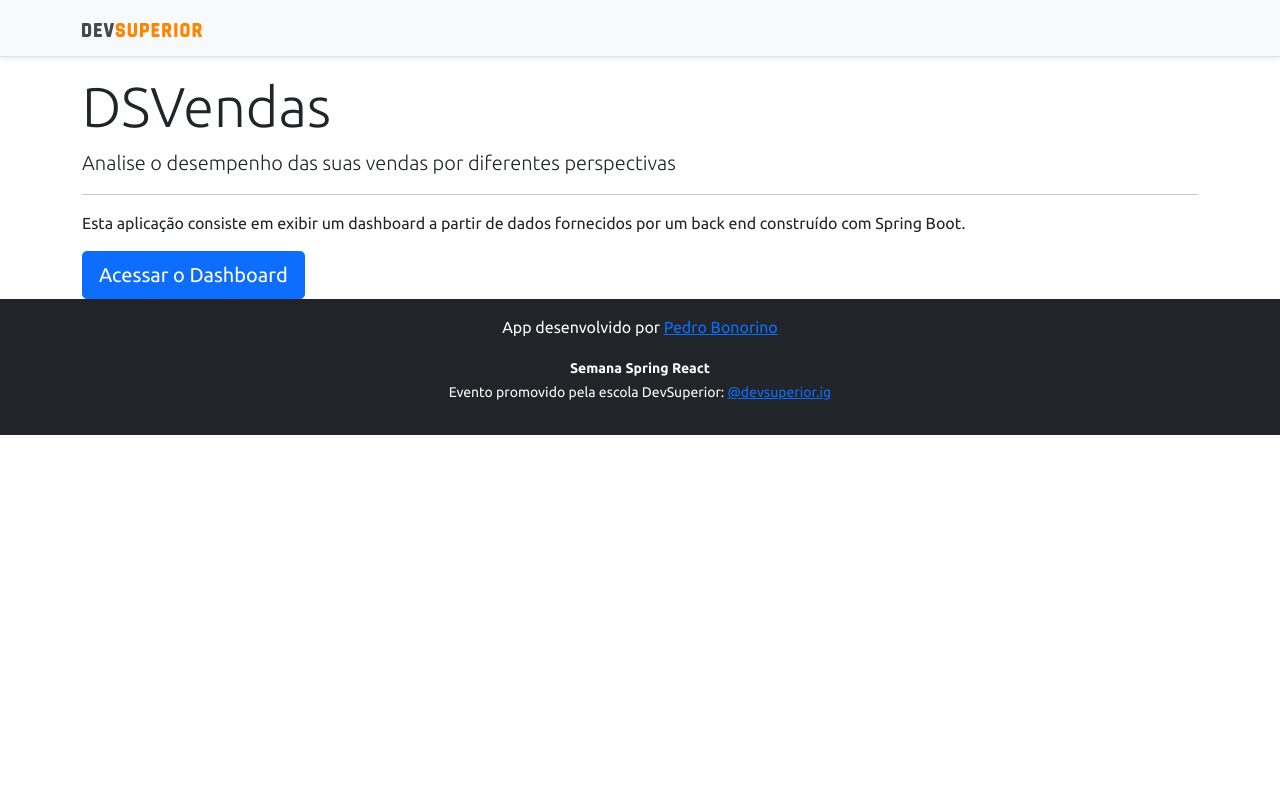
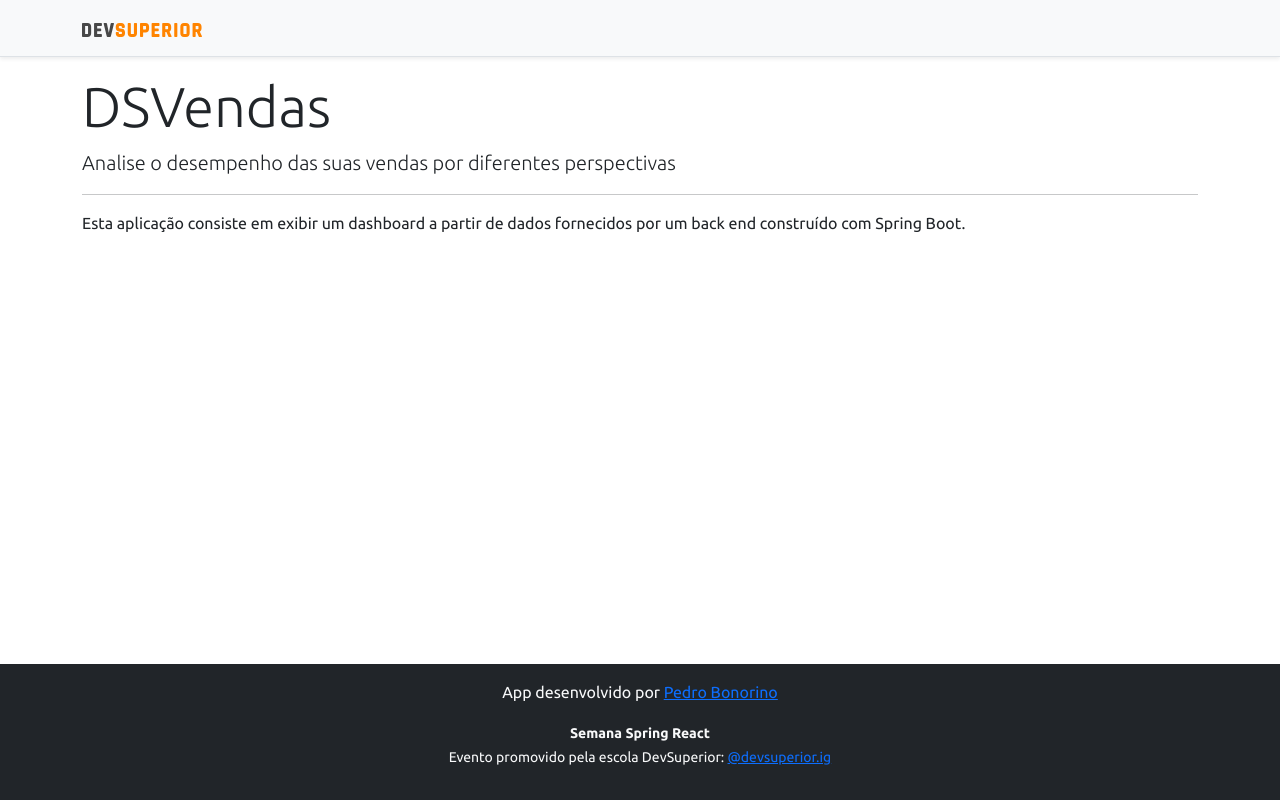
Before and after one commit to PedroBonorin0/projeto-sds3, a React (Create React App) app in the folder frontend/: page / in a window 1280 px wide. Built offline with nearby package versions, Linux system fonts and the light colour scheme; no server answers.

Commit message:
Corrige erros do footer

```diff
--- a/frontend/src/components/Footer/index.tsx
+++ b/frontend/src/components/Footer/index.tsx
@@ -1,6 +1,5 @@
 const Footer = () => {
     return (
-        <div>
         <footer className="footer mt-auto py-3 bg-dark">
             <div className="container">
                 <p className="text-light">App desenvolvido por <a href="https://github.com/PedroBonorin0/projeto-sds3" target="_blank" rel="noreferrer">Pedro Bonorino</a></p>
@@ -8,7 +7,6 @@ const Footer = () => {
                     Evento promovido pela escola DevSuperior: <a href="https://instagram.com/devsuperior.ig" target="_blank" rel="noreferrer">@devsuperior.ig</a></small></p>
             </div>
         </footer>
-        </div>
 
     );
 }
--- a/frontend/src/pages/Home/index.tsx
+++ b/frontend/src/pages/Home/index.tsx
@@ -1,6 +1,5 @@
 import Footer from "components/Footer";
 import NavBar from "components/NavBar";
-import { Link } from "react-router-dom";
 
 const Home = () => {
     return (
@@ -12,9 +11,6 @@ const Home = () => {
                     <p className="lead">Analise o desempenho das suas vendas por diferentes perspectivas</p>
                     <hr />
                     <p>Esta aplicação consiste em exibir um dashboard a partir de dados fornecidos por um back end construído com Spring Boot.</p>
-                <Link className="btn btn-primary btn-lg" to="/dashboard">
-                    Acessar o Dashboard
-                </Link>
                 </div>
             </div>
             <Footer />
```
Lines whose indentation alone changed are shown as unchanged.
